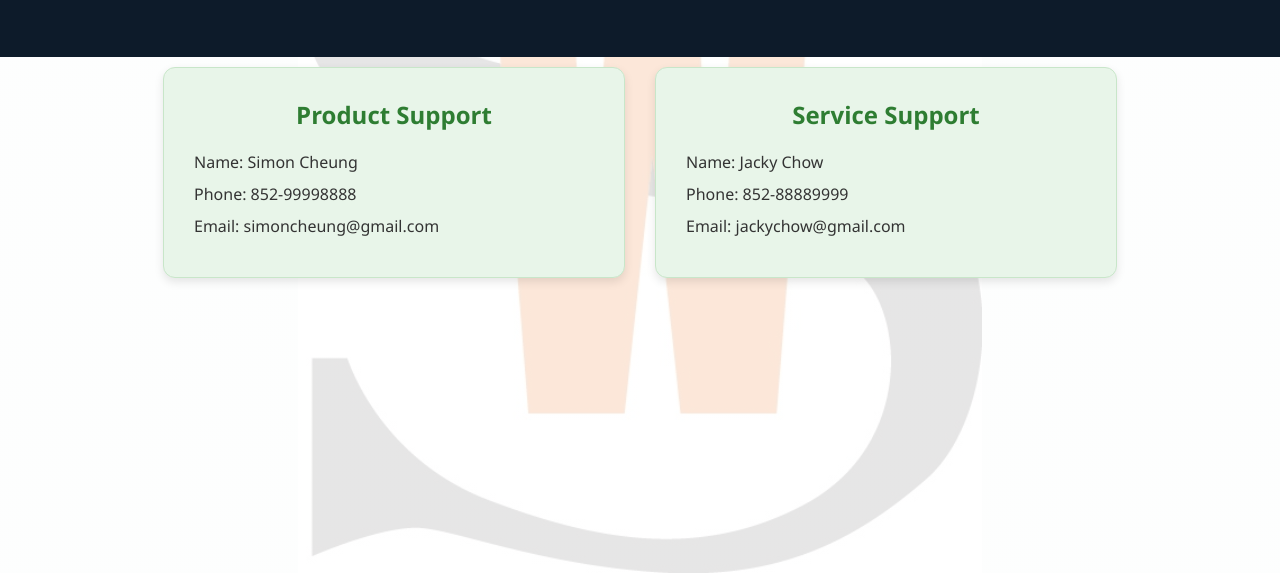
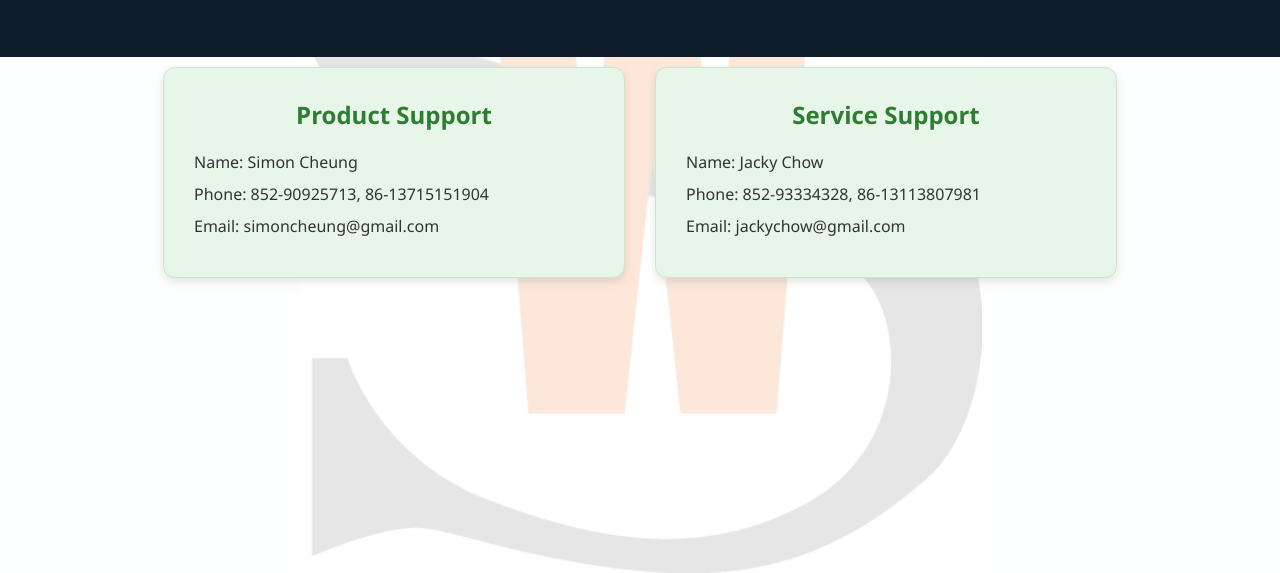
Before and after one commit to jackychowHYD/success-way-web, a plain HTML site: page contactinfo.html in a window 1280 px wide. Shown: the part 227-800 px from the top of the page. Drawn offline with Linux system fonts and the light colour scheme.

Commit message:
Add files via upload

```diff
--- a/contactinfo.html
+++ b/contactinfo.html
@@ -106,7 +106,7 @@
         <div class="info-block">
             <h2>Product Support</h2>
             <p>Name: Simon Cheung</p>
-            <p>Phone: 852-99998888</p>
+            <p>Phone: 852-90925713, 86-13715151904</p>
             <p>Email: simoncheung@gmail.com</p>
         </div>
 
@@ -114,7 +114,7 @@
         <div class="info-block">
             <h2>Service Support</h2>
             <p>Name: Jacky Chow</p>
-            <p>Phone: 852-88889999</p>
+            <p>Phone: 852-93334328, 86-13113807981</p>
             <p>Email: jackychow@gmail.com</p>
         </div>
     </div>
```
Also changed, not shown: contactform.html (+1 -1 lines).
